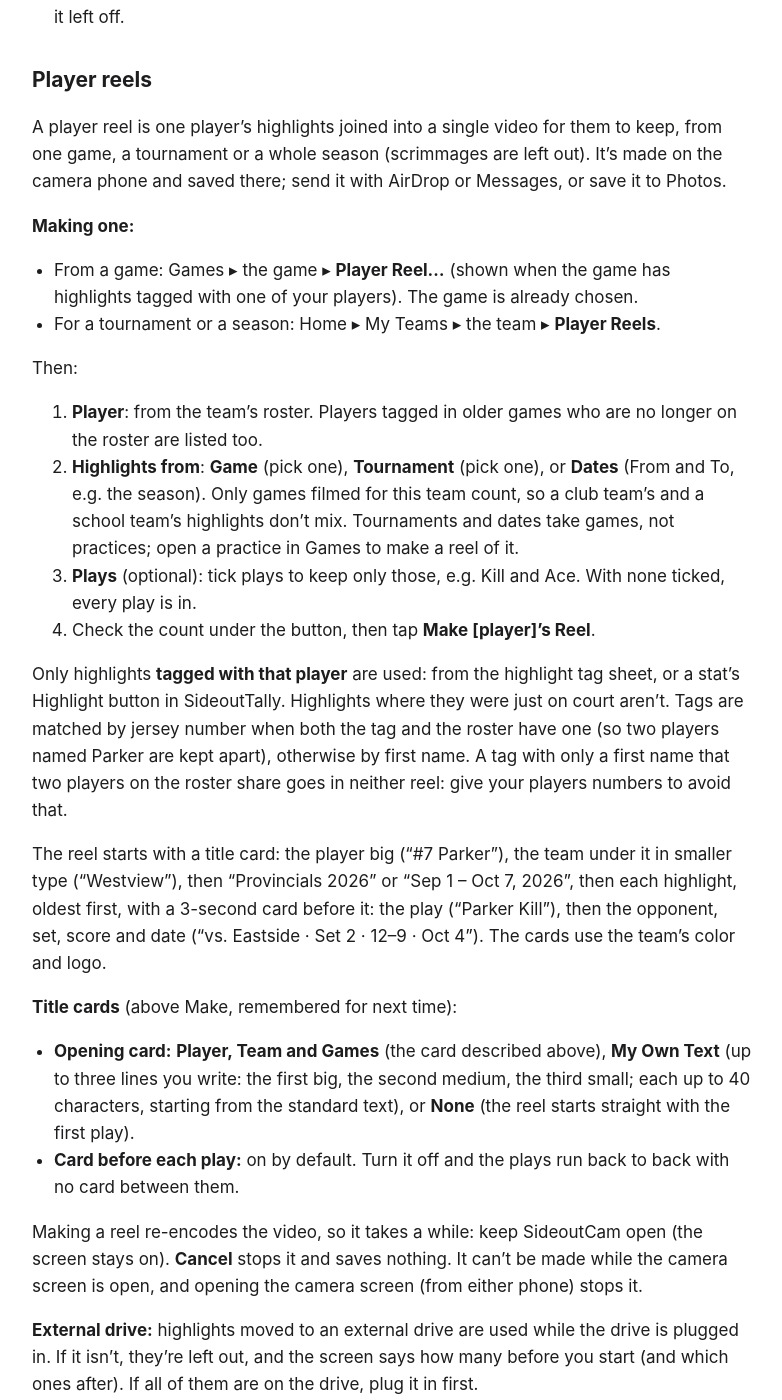
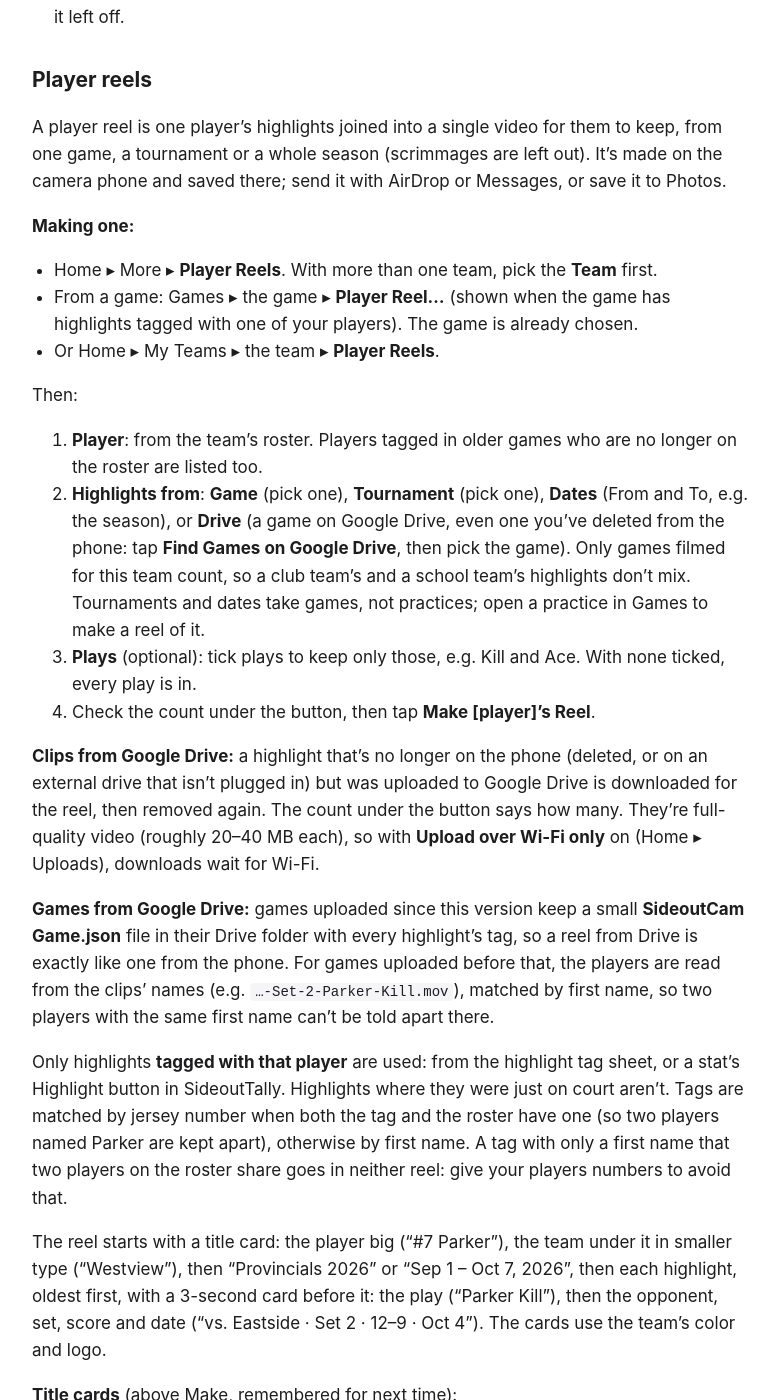
Before and after one commit to johncraigcole/sideout-site, a Jekyll site: the page built from help/09-After-the-Game.md, in a window 1280 px wide and 1400 px high, scrolled down 2352 px. Shown: the whole window, without its empty margins (248-1030 px from the left). Built offline with Jekyll 4.4.1, drawn with Linux system fonts in a browser that asks for light colours; some of the changed text lies outside the part shown.

Commit message:
Publish site and help pages (2026-10-16)

````diff
--- a/help/09-After-the-Game.md
+++ b/help/09-After-the-Game.md
@@ -26,7 +26,7 @@ Uploads only happen when you tap them. Choose the team's YouTube playlist first;
 Tap **Upload to Google Drive**. Each game gets its own folder inside the team's Drive folder ("SideoutCam · your team", which you can move or rename in Drive):
 
 ```
-Your folder ▸ 20261004 Westview vs. Eastside ▸ sets, highlight reel, Game Summary
+Your folder ▸ 20261004 Westview vs. Eastside ▸ sets, highlight reel, Game Summary, SideoutCam Game.json
                                        ▸ Highlights ▸ clips
                                        ▸ Warm-Up    ▸ warm-up (if included)
 ```
@@ -62,15 +62,20 @@ A player reel is one player's highlights joined into a single video for them to
 
 **Making one:**
 
+- Home ▸ More ▸ **Player Reels**. With more than one team, pick the **Team** first.
 - From a game: Games ▸ the game ▸ **Player Reel…** (shown when the game has highlights tagged with one of your players). The game is already chosen.
-- For a tournament or a season: Home ▸ My Teams ▸ the team ▸ **Player Reels**.
+- Or Home ▸ My Teams ▸ the team ▸ **Player Reels**.
 
 Then:
 
 1. **Player**: from the team's roster. Players tagged in older games who are no longer on the roster are listed too.
-2. **Highlights from**: **Game** (pick one), **Tournament** (pick one), or **Dates** (From and To, e.g. the season). Only games filmed for this team count, so a club team's and a school team's highlights don't mix. Tournaments and dates take games, not practices; open a practice in Games to make a reel of it.
+2. **Highlights from**: **Game** (pick one), **Tournament** (pick one), **Dates** (From and To, e.g. the season), or **Drive** (a game on Google Drive, even one you've deleted from the phone: tap **Find Games on Google Drive**, then pick the game). Only games filmed for this team count, so a club team's and a school team's highlights don't mix. Tournaments and dates take games, not practices; open a practice in Games to make a reel of it.
 3. **Plays** (optional): tick plays to keep only those, e.g. Kill and Ace. With none ticked, every play is in.
 4. Check the count under the button, then tap **Make [player]'s Reel**.
+
+**Clips from Google Drive:** a highlight that's no longer on the phone (deleted, or on an external drive that isn't plugged in) but was uploaded to Google Drive is downloaded for the reel, then removed again. The count under the button says how many. They're full-quality video (roughly 20–40 MB each), so with **Upload over Wi-Fi only** on (Home ▸ Uploads), downloads wait for Wi-Fi.
+
+**Games from Google Drive:** games uploaded since this version keep a small **SideoutCam Game.json** file in their Drive folder with every highlight's tag, so a reel from Drive is exactly like one from the phone. For games uploaded before that, the players are read from the clips' names (e.g. `…-Set-2-Parker-Kill.mov`), matched by first name, so two players with the same first name can't be told apart there.
 
 Only highlights **tagged with that player** are used: from the highlight tag sheet, or a stat's Highlight button in SideoutTally. Highlights where they were just on court aren't. Tags are matched by jersey number when both the tag and the roster have one (so two players named Parker are kept apart), otherwise by first name. A tag with only a first name that two players on the roster share goes in neither reel: give your players numbers to avoid that.
 
--- a/privacy.html
+++ b/privacy.html
@@ -15,7 +15,7 @@
 </header>
 <main>
   <h1>Privacy Policy</h1>
-  <p class="updated">Last updated: October 15, 2026</p>
+  <p class="updated">Last updated: October 16, 2026</p>
 
   <p>This policy covers the SideoutCam and SideoutTally apps for iPhone and iPad (together, "SideoutCam"), made by SideoutCam Support. SideoutCam is designed to keep your information on your own devices and in your own accounts. <strong>SideoutCam has no servers.</strong> It doesn't collect, sell or share your information, and it doesn't use analytics, advertising or tracking. The developer never receives your videos, team information or account data.</p>
 
@@ -46,6 +46,7 @@
     <li>This permission lets SideoutCam see and change <strong>only the files and folders it creates</strong>. It can't see or open anything else in your Drive.</li>
     <li>Creates a folder for each of your teams (e.g. "SideoutCam · Westview Jr. Boys"), which you can rename, move or share in Drive; then a folder for each game inside it, and uploads that game's videos and highlights when you tap Upload. Moves a game's folder into a tournament folder if you change its tournament.
     <li>Creates and updates a "Game Summary" Google Doc in the game's folder: each set's score, the players who played (by first name and number), stats, and links to the videos.</li>
+    <li>Keeps a small "SideoutCam Game.json" file in each game's folder (the game's teams, scores, lineups, stats and highlight tags), and downloads highlight clips SideoutCam uploaded when you make a player reel from Google Drive.</li>
     <li>Keeps a backup of your SideoutCam setup in a "SideoutCam Backup" folder: your teams and logos, rosters (first names, numbers and positions), team settings, the names of your stream keys (not the keys) and sponsors, so you can restore them on a new or reinstalled phone.</li>
     <li>Shows your email address in the app, so you know which account is signed in.</li>
   </ul>
````
